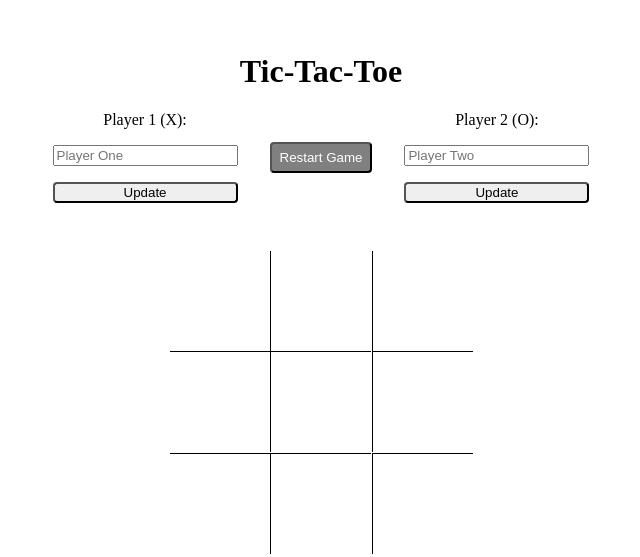
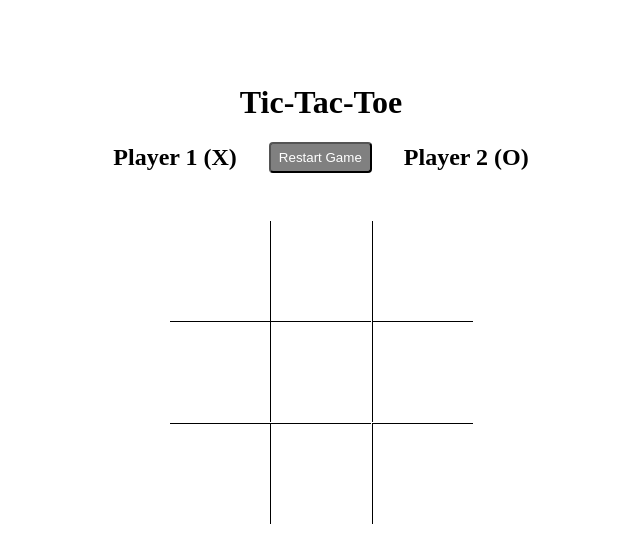
Before and after one commit to jennifertieu/top-tic-tac-toe, a website: page index.html in a window 1280 px wide. Shown: the part 115-672 px from the top of the page, without its empty margins (319-959 px from the left). Drawn offline with Linux system fonts and the light colour scheme.

Commit message:
remove player name form

```diff
--- a/index.html
+++ b/index.html
@@ -12,21 +12,13 @@
         <h1>Tic-Tac-Toe</h1>
         <div class="actions">
             <div class="player-details">
-                <form id="playerOneForm" action="post">
-                    <label for="player-one-name">Player 1 (X):</label>
-                    <input id="player-one-name" name="player-one-name" type="text" maxlength="100" placeholder="Player One">
-                    <button type="submit">Update</button>
-                </form>
+                Player 1 (X)
             </div>
             <div>
                 <button type="button" id="resetButton">Restart Game</button>
             </div>
             <div class="player-details">
-                <form id="playerTwoForm" action="post">
-                    <label for="player-two-name">Player 2 (O):</label>
-                    <input id="player-two-name" name="player-two-name" type="text" maxlength="100" placeholder="Player Two">
-                    <button type="submit">Update</button>
-                </form>
+                Player 2 (O)
             </div>
         </div>
     </header>
--- a/public/style.css
+++ b/public/style.css
@@ -35,14 +35,9 @@ header {
     color: #fff;
 }
 
-.player-details form {
-    display: flex;
-    flex-direction: column;
-    gap: 1rem;
-}
-
-.player-details label {
-    text-align: center;
+.player-details {
+    font-weight: 600;
+    font-size: 1.5rem;
 }
 
 #resetButton {
```
